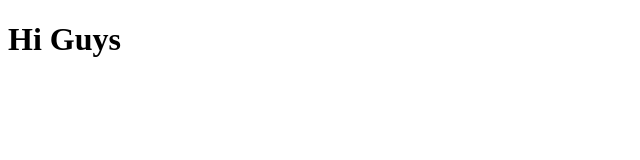
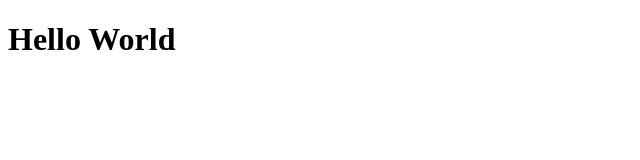
Before and after one commit to Khalid-Zulub/git-Project, a plain HTML site: page index.html in a window 1280 px wide. Shown: the whole page, without its empty margins (0-640 px from the left). Drawn offline with Linux system fonts and the light colour scheme.

Commit message:
Rewrite the HTML File

```diff
--- a/index.html
+++ b/index.html
@@ -6,6 +6,6 @@
     <title>Document</title>
   </head>
   <body>
-    <h1>Hi Guys</h1>
+    <h1>Hello World</h1>
   </body>
 </html>
```
